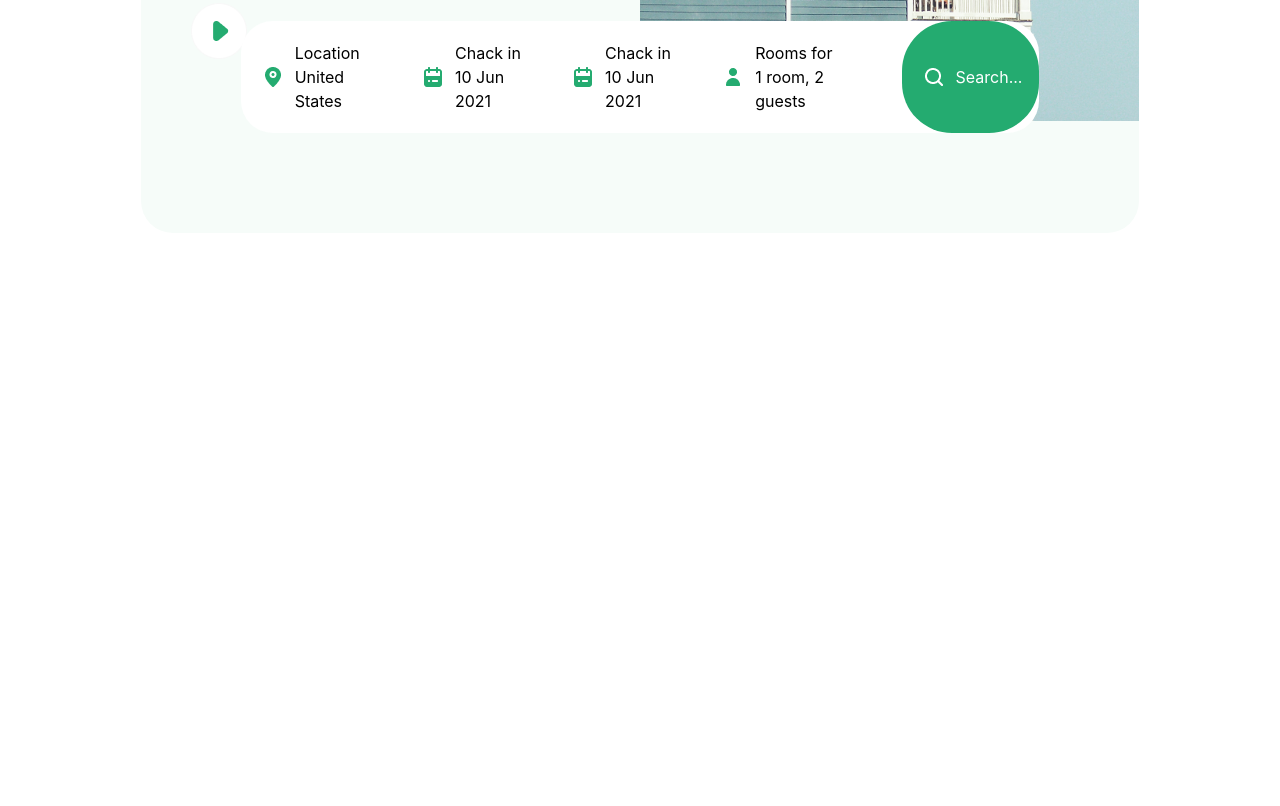
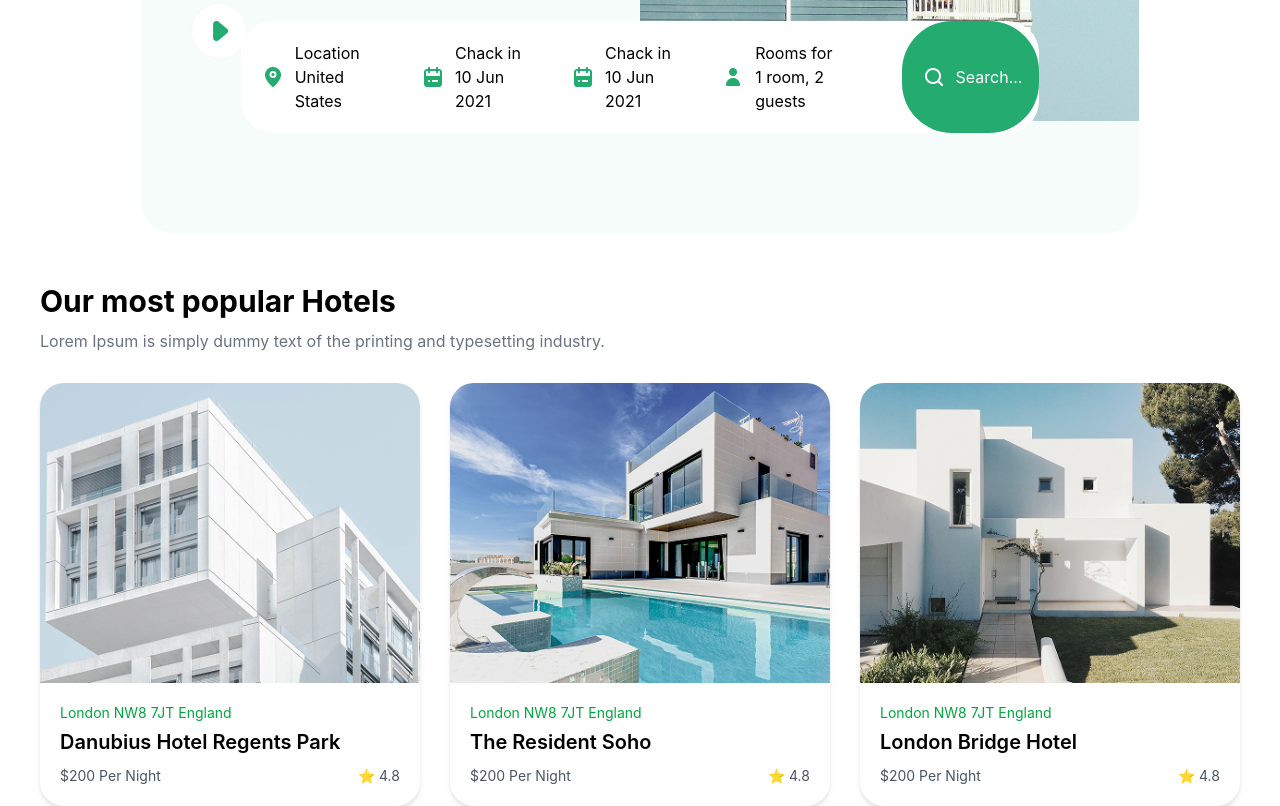
Before and after one commit to MuhammadzodaYunus/Branch-Homework, a website: page index.html in a window 1280 px wide. Shown: the part 495-1301 px from the top of the page. Before the commit the page ends 800 px from the top, so only its background shows below. Drawn offline with nearby package versions, Linux system fonts and the light colour scheme; files that its build step writes are made by us from their sources.

Commit message:
fix header and add new section by page1

```diff
--- a/index.html
+++ b/index.html
@@ -25,7 +25,7 @@
         </nav>
 
         <section>
-            <div class="bg-[#F6FCF9] w-[78%] m-auto rounded-4xl mt-[50px] lg:mt-0">
+            <div class="bg-[#F6FCF9] w-[78%] m-auto rounded-4xl mt-[50px] lg:mt-0 max-w-[1200px] m-auto">
                 <div class="max-w-[1200px] m-auto lg:flex lg:flex-row items-center flex-col">
                     <div class="lg:w-[50%] p-[50px]">
                         <h2 class="lg:text-6xl text-4xl font-semibold">Find your perfect place to stay</h2>
@@ -79,6 +79,54 @@
             </div>
         </section>
     </header>
+
+    <section class="max-w-[1200px] m-auto mt-[50px]">
+    <h2 class="text-3xl font-bold">Our most popular Hotels</h2>
+    <p class="text-gray-500 mt-[10px]">
+        Lorem Ipsum is simply dummy text of the printing and typesetting industry.
+    </p>
+
+
+    <div class="mt-[30px] flex flex-col gap-[30px] lg:flex-row">
+
+        <div class="bg-white rounded-3xl shadow-md overflow-hidden">
+            <img class="w-[90%] m-auto lg:w-full h-[220px] lg:h-[300px]" src="./img.png/image (1).png" alt="">
+            <div class="p-[20px]">
+                <p class="text-green-600 text-sm">London NW8 7JT England</p>
+                <h3 class="text-xl font-semibold mt-[5px]">Danubius Hotel Regents Park</h3>
+                <div class="flex justify-between mt-[10px] text-sm text-gray-600">
+                    <p>$200 Per Night</p>
+                    <p>⭐ 4.8</p>
+                </div>
+            </div>
+        </div>
+
+        <div class="bg-white rounded-3xl shadow-md overflow-hidden">
+            <img class="w-[90%] m-auto lg:w-full h-[220px] lg:h-[300px]" src="./img.png/image (2).png" alt="">
+            <div class="p-[20px]">
+                <p class="text-green-600 text-sm">London NW8 7JT England</p>
+                <h3 class="text-xl font-semibold mt-[5px]">The Resident Soho</h3>
+                <div class="flex justify-between mt-[10px] text-sm text-gray-600">
+                    <p>$200 Per Night</p>
+                    <p>⭐ 4.8</p>
+                </div>
+            </div>
+        </div>
+
+        <div class="bg-white rounded-3xl shadow-md overflow-hidden">
+            <img class="w-[90%] m-auto lg:w-full h-[220px] lg:h-[300px]" src="./img.png/image (3).png" alt="">
+            <div class="p-[20px]">
+                <p class="text-green-600 text-sm">London NW8 7JT England</p>
+                <h3 class="text-xl font-semibold mt-[5px]">London Bridge Hotel</h3>
+                <div class="flex justify-between mt-[10px] text-sm text-gray-600">
+                    <p>$200 Per Night</p>
+                    <p>⭐ 4.8</p>
+                </div>
+            </div>
+        </div>
+
+    </div>
+</section>
 </body>
 
 </html>
```
Also changed, not shown: img.png/image (1).png (added), img.png/image (2).png (added), img.png/image (3).png (added).
